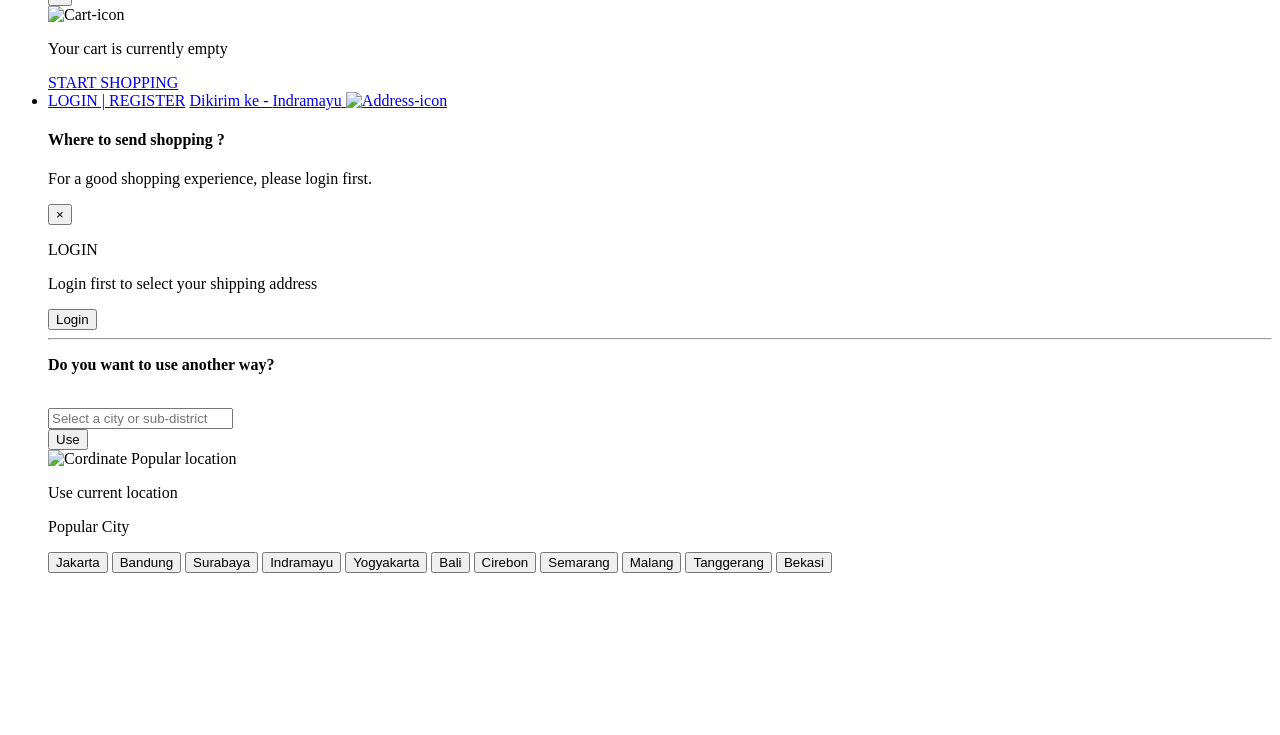
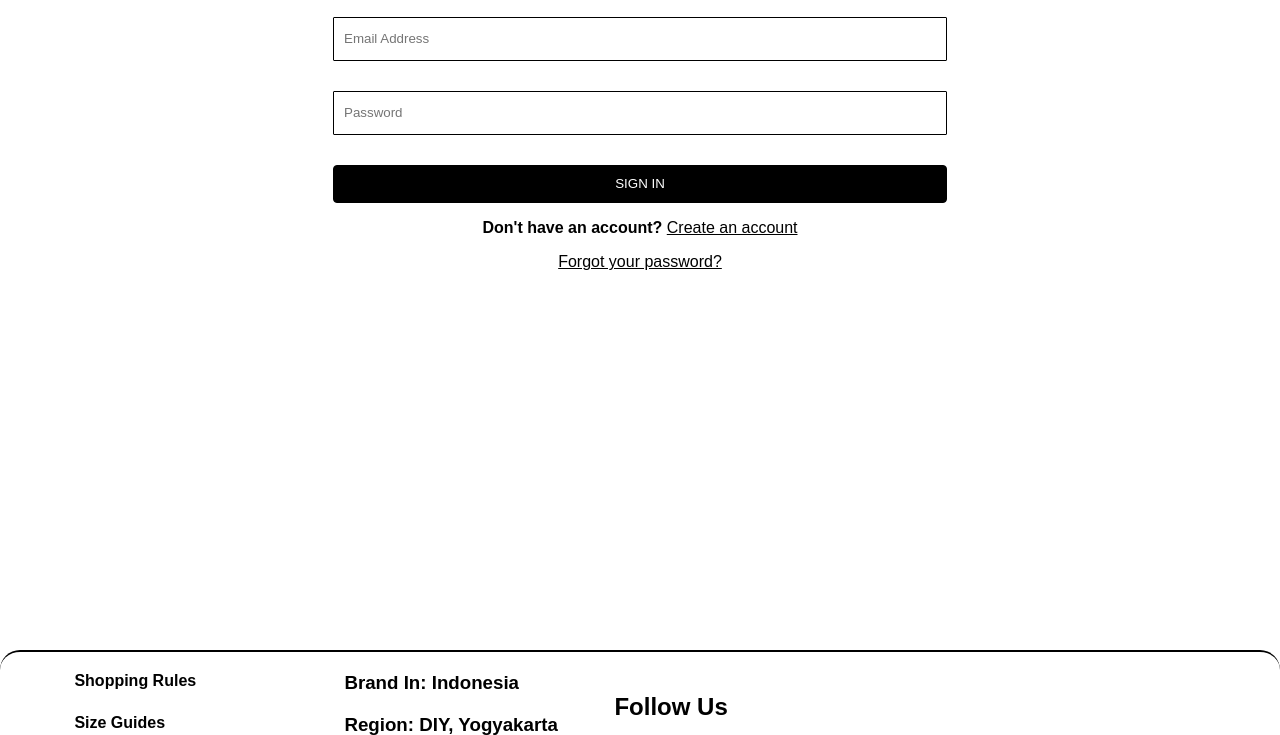
Before and after one commit to 9riffegndi/e-commerce-tomo-preorder, a plain HTML site: page pages/LoginPage.html in a window 1280 px wide. Shown: the part 188-923 px from the top of the page. Before the commit the page ends 800 px from the top, so only its background shows below. Drawn offline with Linux system fonts and the light colour scheme.

Commit message:
Add Login page

```diff
--- /dev/null
+++ b/JS/FormLogin.js
@@ -0,0 +1,39 @@
+document.addEventListener("DOMContentLoaded", () => {
+  // ------------------------------//
+  //  DOM Form Login               //
+  // ------------------------------//
+  const formLoginContainer = document.getElementById("FormLoginJS");
+  const loginForm = createLoginForm();
+  formLoginContainer.appendChild(loginForm);
+  // ------------------------------//
+  //  END DOM From Login            //
+  // ------------------------------//
+});
+
+// ------------------------------//
+//  From Login Structure         //
+// ------------------------------//
+function createLoginForm() {
+  const form = document.createElement("form");
+  form.className = "login-form";
+  form.innerHTML = `
+    <div class="Wrapper-form-login">
+      <div class="Container-Header">
+        <h1>LOGIN</h1>
+      </div>
+      <div class="Container-Input-form">
+        <input type="email" name="email" placeholder="Email Address" required>
+        <input type="password" name="password" placeholder="Password" required>
+        <button class="button"type="submit">SIGN IN</button>
+      </div>
+      <div class="Option-account">
+        <p><strong>Don't have an account? </strong><a href="#">Create an account</a></p>
+        <p><a href="#">Forgot your password?</a></p>
+      </div>
+    </div>
+  `;
+  return form;
+}
+// ------------------------------//
+//  END From Login Structure     //
+// ------------------------------//
--- a/JS/LoginPage.js
+++ /dev/null
@@ -1,126 +0,0 @@
-document.addEventListener("DOMContentLoaded", () => {
-  // Mengambil elemen dengan id "IndexMvp" dari dokumen
-  const LoginPage = document.getElementById("LoginPage");
-
-  // Membuat dan menambahkan navbar ke elemen IndexMvp
-  const navbar = createNavbar();
-  LoginPage.appendChild(navbar);
-});
-
-
-
-// ------------------------------
-// Navbar
-// ------------------------------
-
-function createNavbar() {
-  const navbar = document.createElement("nav");
-  navbar.className = "navbar";
-
-  navbar.innerHTML = `
-        <ul class="nav-list">
-            <li class="nav-item"><a href="#" class="nav-link">ABOUT</a></li>
-            <li class="nav-item">
-                <a href="#" class="nav-link">CATEGORIES</a>
-                <div class="submenu-Category">
-                    <a href="#" class="nav-link">Hoodie</a>
-                    <a href="#" class="nav-link">T-shirt</a>
-                </div>
-            </li>
-            <li class="nav-item logo">
-                <a href="#" class="nav-link logo-link">
-                    <img src="/src/assets/img/Logo/TOMO LOGOS NOBG.png" alt="logo-tomo" class="logo-img">
-                </a>
-            </li>
-            <li class="nav-item">
-                <a href="#" class="nav-link cart-icon">
-                    <img src="/src/assets/img/Icon/bag.png" alt="Cart-icon" class="icon-cart">
-                    <span class="Item-cart-count">0</span>
-                </a>
-                <div class="mini-cart-overlay">
-                    <div class="mini-cart">
-                        <div class="mini-cart-header">
-                            <h1>SHOPPING BAG</h1>
-                            <button class="close-btn">&times;</button>
-                        </div>
-                        <div class="mini-cart-content">
-                            <img src="/src/assets/img/Icon/bag.png" alt="Cart-icon" class="icon-cart-large">
-                            <p>Your cart is currently empty</p>
-                            <a href="#" class="start-shopping-link">START SHOPPING</a>
-                        </div>
-                    </div>
-                </div>
-            </li>
-            <li class="nav-item user-actions">
-                <a href="#" class="nav-link login-register">LOGIN | REGISTER</a>
-                <a href="#" class="nav-link address-link">
-                    Dikirim ke - <span class="city-address">Indramayu</span>
-                    <img src="/src/assets/img/Icon/location.png" alt="Address-icon" class="icon-address">
-                </a>
-                <div class="addres-modal-overlay">
-                    <div class="addres-modal-overlay2">
-                        <article class="content-addres-modal1">
-                            <div class="content-addres-modal2">
-                                <div class="header-addres-modal">
-                                    <h4> Where to send shopping ? </h4>
-                                    <p>For a good shopping experience, please login first.</p>
-                                </div>
-                                <div class="close-button-addres-modal">
-                                    <button>&times;</button>
-                                </div>
-                            </div>
-                            <section class="login-container">
-                                <div class="login-header-p">
-                                    <p>LOGIN</p>
-                                    <p>Login first to select your shipping address</p>
-                                </div>
-                                <button class="addres-modal-login">Login</button>
-                            </section>
-                            <hr>
-                            <p><strong>Do you want to use another way?</strong></p>
-                            <div class="parent-container-search-addres">
-                                <div class="container-search-addres">
-                                    <div class="container-search-input-addres">
-                                        <div class="container-icon-seacrh-addres">
-                                            <img class="icon-search-addres" src="/src/assets/img/Icon/search.png" alt="">
-                                        </div>
-                                        <div class="contiener-input-search-addres-location">
-                                            <input type="text" class="search-input" placeholder="Select a city or sub-district">
-                                        </div>
-                                        <button class="location-addres-use">
-                                            <span>Use</span>
-                                        </button>
-                                    </div>
-                                </div>
-                                <div class="container-location-popular">
-                                    <div class="container-button-location-popular">
-                                        <div class="icon-cordinate-location-pupular">
-                                            <img class="icon-cordinate-popular-location" src="/src/assets/img/Icon/aim.png" alt="Cordinate Popular location">
-                                            <p>Use current location</p>
-                                        </div>
-                                        <p class="popular-city-p">Popular City</p>
-                                        <div class="container-popular-city-button">
-                                            <button class="btn-data-popular-city-name">Jakarta</button>
-                                            <button class="btn-data-popular-city-name">Bandung</button>
-                                            <button class="btn-data-popular-city-name">Surabaya</button>
-                                            <button class="btn-data-popular-city-name">Indramayu</button>
-                                            <button class="btn-data-popular-city-name">Yogyakarta</button>
-                                            <button class="btn-data-popular-city-name">Bali</button>
-                                            <button class="btn-data-popular-city-name">Cirebon</button>
-                                            <button class="btn-data-popular-city-name">Semarang</button>
-                                            <button class="btn-data-popular-city-name">Malang</button>
-                                            <button class="btn-data-popular-city-name">Tanggerang</button>
-                                            <button class="btn-data-popular-city-name">Bekasi</button>
-                                            <!-- Additional city buttons here -->
-                                        </div>
-                                    </div>
-                                </div>
-                            </div>
-                        </article>
-                    </div>
-                </div>
-            </li>
-        </ul>
-    `;
-  return navbar;
-}
--- a/JS/Navbar.js
+++ b/JS/Navbar.js
@@ -151,7 +151,7 @@ function CreateNavbar() {
                 </div>
             </li>
             <li class="nav-item user-actions">
-                <a href="#" class="nav-link login-register">LOGIN | REGISTER</a>
+                <a href="/pages/LoginPage.html" class="nav-link login-register">LOGIN | REGISTER</a>
                 <a href="#" class="nav-link address-link">
                     Dikirim ke - <span class="city-address">Indramayu</span>
                     <img src="/src/assets/Icon/location.png" alt="Address-icon" class="icon-address">
--- a/pages/LoginPage.html
+++ b/pages/LoginPage.html
@@ -4,15 +4,39 @@
     <meta charset="UTF-8" />
     <meta name="viewport" content="width=device-width, initial-scale=1.0" />
     <title>ACCOUNT-TOMO</title>
-    <link rel="stylesheet" href="/css/IndexMVP.css" />
+
+    <!--size page -->
+    <link rel="stylesheet" href="/styles/main.css" />
+    <!--size page-->
+    <!-- Navbar css -->
+    <link rel="stylesheet" href="/styles/Navbar.css" />
+    <!-- Navbar css -->
+    <!-- Form Login css -->
+    <link rel="stylesheet" href="/styles/FormLogin.css">
+    <!-- Form Login css -->
+    <!-- Footer css -->
+    <link rel="stylesheet" href="/styles/Footer.css" />
+    <!-- Footer css -->
     <link
       rel="icon"
-      href="/src/assets/img/Logo/TOMO LOGOS NOBG.png"
+      href="/src/assets/Logo/TOMO LOGOS NOBG.png"
       type="IMG-FaviconTomo"
     />
   </head>
   <body>
-    <div id="LoginPage"></div>
-    <script src="/JS/LoginPage.js"></script>
+    <!--Navbar -->
+    <nav id="NavbarJS"></nav>
+    <script src="/JS/Navbar.js"></script>
+    <!--Navbar -->
+
+    <!-- Form Login -->
+    <form id="FormLoginJS"></form>
+    <script src="/JS/FormLogin.js"></script>
+    <!-- Form Login-->
+    <!-- Footer -->
+
+    <footer id="FooterJS"></footer>
+    <script src="/JS/Footer.js"></script>
+    <!-- Footer -->
   </body>
 </html>
--- /dev/null
+++ b/styles/FormLogin.css
@@ -0,0 +1,97 @@
+.login-form {
+    position: relative;
+    margin-top: 20px;
+    justify-content: center;
+    align-items: center;
+    display: flex;
+    /* background-color: aqua; */
+    width: 100%;
+    height: 500px;
+    /* padding: 20px; */
+}
+
+
+.Wrapper-form-login {
+    /* background-color: gray; */
+    padding-top: 50px;
+    height: auto;
+    /* margin-bottom: -20px; */
+    /* padding: 120px;    */
+    width: auto;
+}
+
+.Container-Header {
+    width: 100%;
+    /* background-color: violet; */
+    position: relative;
+    text-align: center;
+    font: bold;
+    /* bottom: 120px; */
+    align-items: center;
+}
+
+
+.Container-Input-form {
+    /* background-color: red; */
+    /* margin-top: -130px; */
+    /* padding : 0px 0px 40px 0px; */
+    /* width: 100%;     */
+    /* margin: 20px; */
+    /* justify-content: center; */
+    /* height: max-content; */
+    display: grid;
+}
+
+
+.Container-Input-form input {
+    /* background-color: aqua; */
+    border-radius: 1px;
+    padding-left: 10px;
+    height: 40px;
+    border: 1px black solid;
+    /* outline: gray 2px;    */
+    /* margin: 10px; */
+    margin-top: 10px;
+    margin-bottom: 20px;
+    width: 600px;
+    /* margin-bottom:0px; */
+}
+
+
+
+/* inspired form gumroad website */
+.button {
+    margin-top: 10px;
+    --bg: black;
+    --hover-bg: white;
+    --hover-text: #000;
+    color: #fff;
+    cursor: pointer;
+    border: 1px solid var(--bg);
+    border-radius: 4px;
+    padding: 0.8em 2em;
+    background: var(--bg);
+    transition: 0.2s;
+}
+
+.button:hover {
+    color: var(--hover-text);
+    transform: translate(-0.25rem, -0.25rem);
+    background: var(--hover-bg);
+    box-shadow: 0.25rem 0.25rem var(--bg);
+}
+
+.button:active {
+    transform: translate(0);
+    box-shadow: none;
+}
+
+.Option-account {
+    /* background-color: aqua; */
+    display: flexbox;
+    text-align: center;
+}
+
+.Option-account a {
+    color: #000;
+}
```
